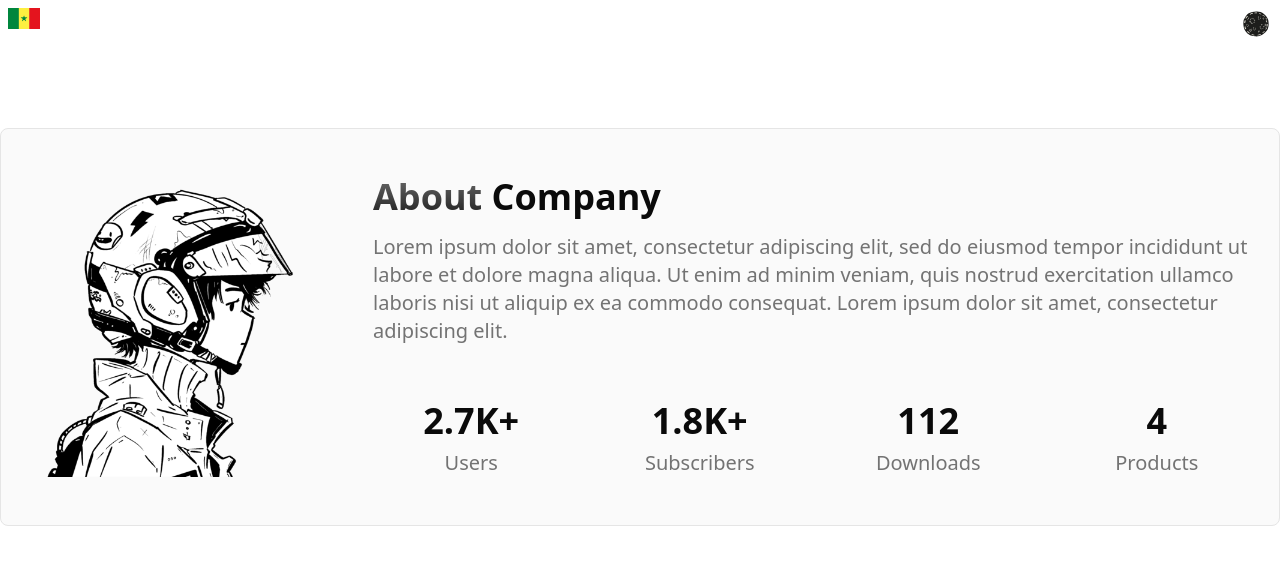
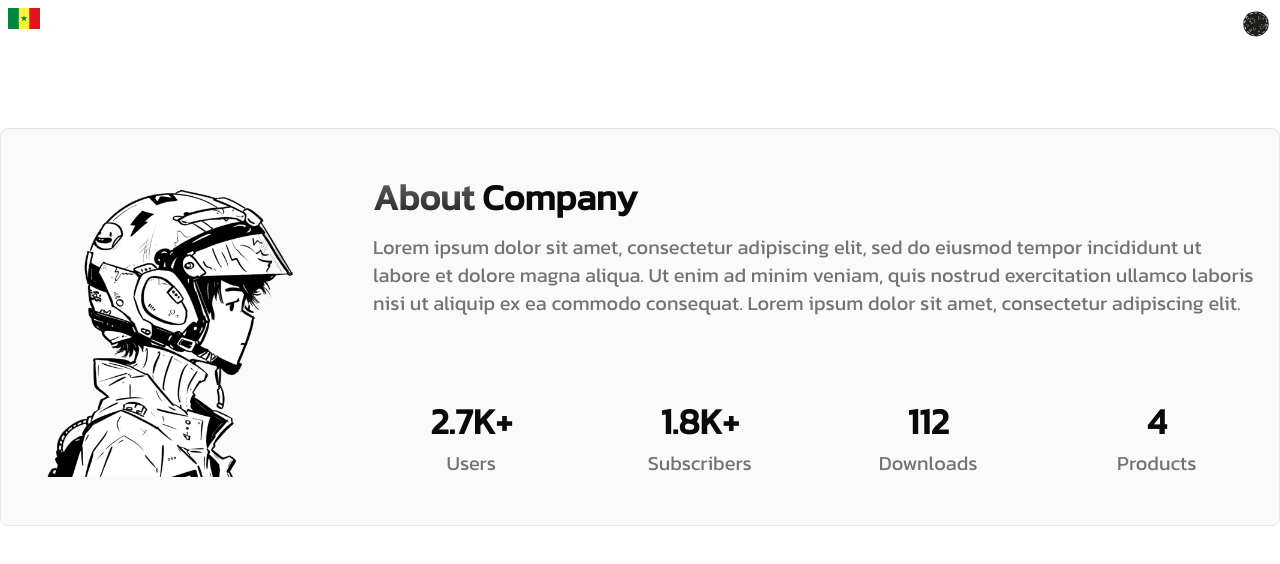
Before and after one commit to modouaicha023/galsen-github-users, a Next.js app: page / in a window 1280 px wide. Shown: the top 564 px of the page. Built offline with nearby package versions, Linux system fonts and the light colour scheme.

Commit message:
update font

```diff
--- a/app/layout.tsx
+++ b/app/layout.tsx
@@ -1,17 +1,12 @@
 import type { Metadata } from "next";
-import { Geist, Geist_Mono } from "next/font/google";
+import { Kanit } from "next/font/google";
 import "./globals.css";
 import { ThemeProvider } from "@/providers/theme-provider";
 import Header from "@/components/header";
 
-const geistSans = Geist({
-  variable: "--font-geist-sans",
+const kanit = Kanit({
   subsets: ["latin"],
-});
-
-const geistMono = Geist_Mono({
-  variable: "--font-geist-mono",
-  subsets: ["latin"],
+  weight: "400",
 });
 
 export const metadata: Metadata = {
@@ -26,9 +21,7 @@
 }>) {
   return (
     <html lang="en">
-      <body
-        className={`${geistSans.variable} ${geistMono.variable} antialiased`}
-      >
+      <body className={kanit.className}>
         <ThemeProvider
           attribute="class"
           defaultTheme="system"
```
